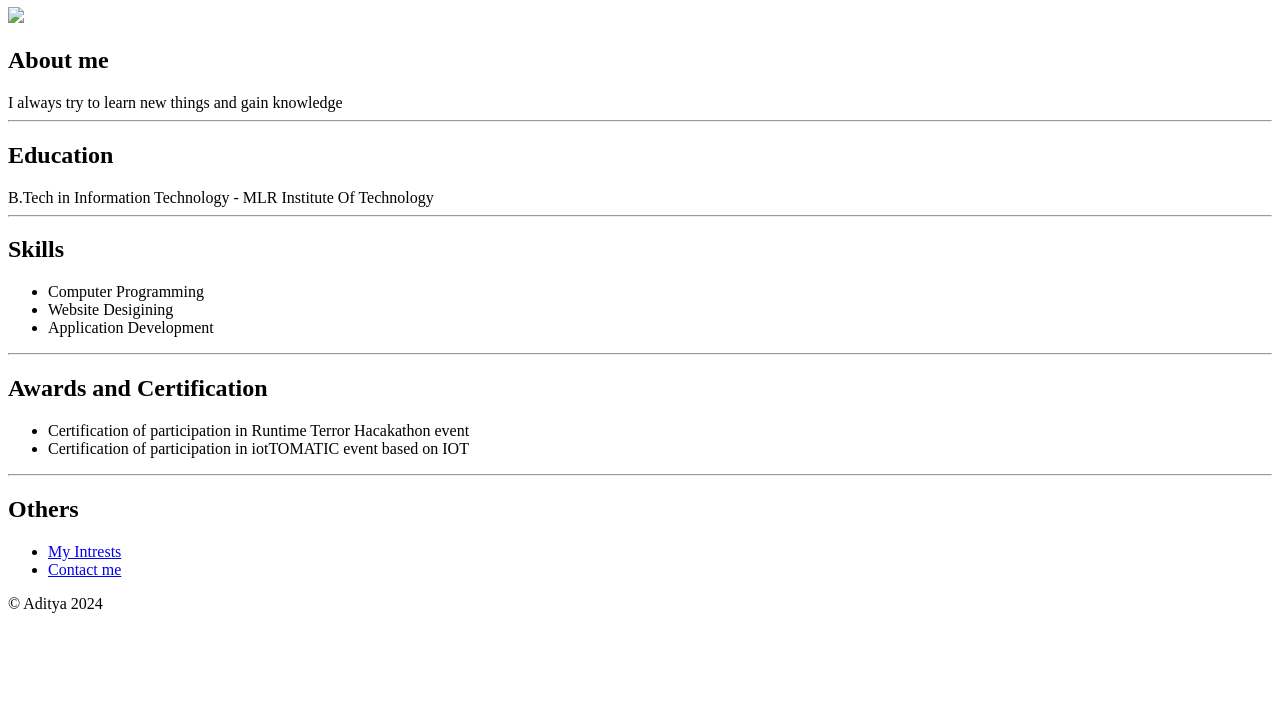
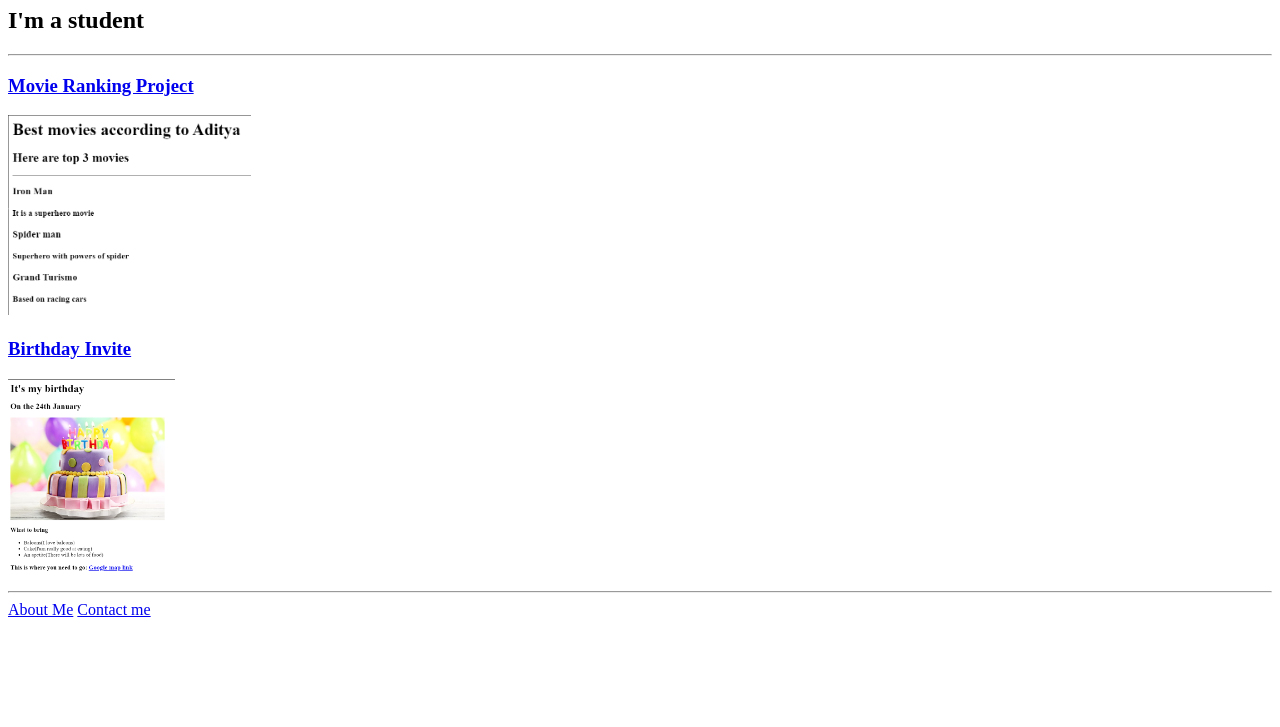
Before and after one commit to adit5665/html-portfolio, a plain HTML site: page index.html in a window 1280 px wide. Shown: the part 73-800 px from the top of the page. Drawn offline with Linux system fonts and the light colour scheme.

Commit message:
Add files via upload

```diff
--- a/index.html
+++ b/index.html
@@ -1,52 +1,22 @@
 <!DOCTYPE html>
 <html lang="en">
+
 <head>
     <meta charset="UTF-8">
-    <title>Resume</title>
+    <title>Aditya's portfolio</title>
 </head>
+
 <body>
-    <h1>Aditya Diwan</h1>
-    <img src="./assets/Images/profile-pic.png" height="100">
-    <h2>About me</h2>
-    <h>I always try to learn new things and gain knowledge</h>
+    <h1>Aditya's Portfolio</h1>
+    <h2>I'm a student</h2>
     <hr />
-    <h2>Education</h2>
-    <h>B.Tech in Information Technology - MLR Institute Of Technology </h>
+    <h3><a href="public/movie-ranking.html">Movie Ranking Project</a></h3>
+    <img src="assets/images/movie.png"height=200 alt="movie ranking project preview"/>
+    <h3><a href="public/birthday-invite.html">Birthday Invite</a></h3>
+    <img src="assets/images/bday.png"height=200 alt="Birthday invite project review"/>
     <hr />
-    <h2>Skills</h2>
-    <ul>
-        <li>
-            Computer Programming
-        </li>
-        <li>
-            Website Desigining
-        </li>
-        <li>
-            Application Development
-        </li>
-    </ul>
-    <hr />
-    <h2>Awards and Certification</h2>
-    <ul>
-        <li>
-            Certification of participation in Runtime Terror Hacakathon event
-        </li>
-        <li>
-            Certification of participation in iotTOMATIC event based on IOT
-        </li>
-    </ul>
-    <hr />
-    <h2>Others</h2>
-    <ul>
-        <li>
-            <a href="./My intrests.html">My Intrests</a>
-        </li>
-        <li>
-            <a href="./Contact me.html">Contact me</a>
-        </li>
-    </ul>
-    <footer>
-        <p>© Aditya 2024</p>
-    </footer>
+    <a href="public/about.html">About Me</a>
+    <a href="public/contact.html">Contact me</a>
 </body>
+
 </html>
```
